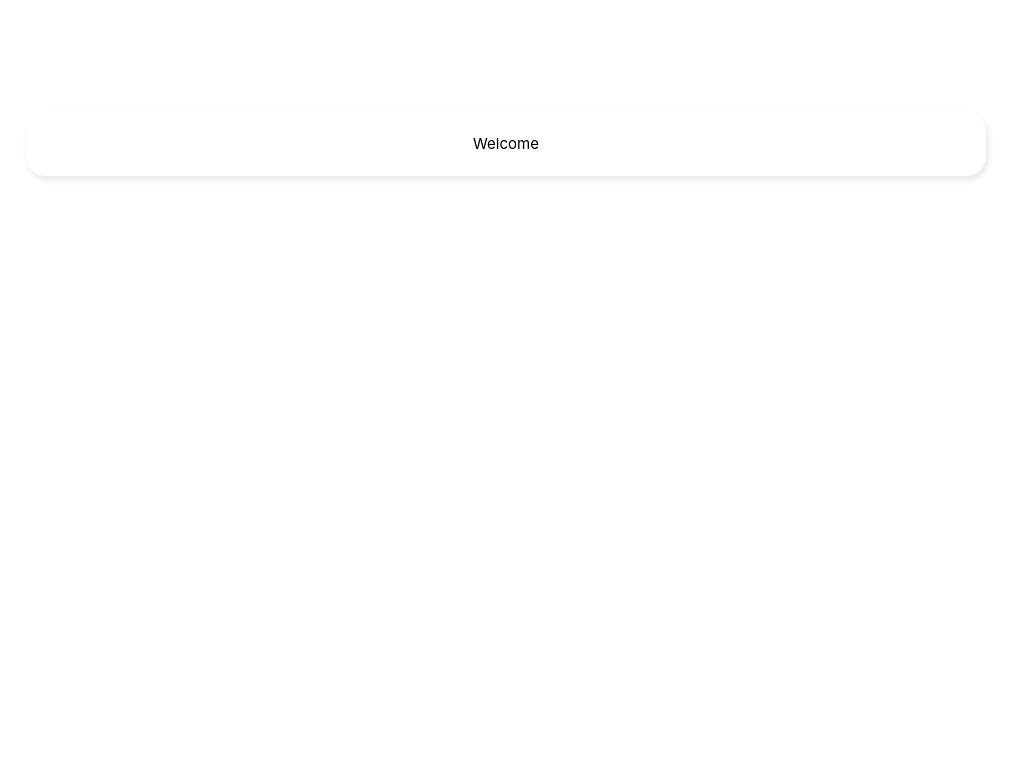
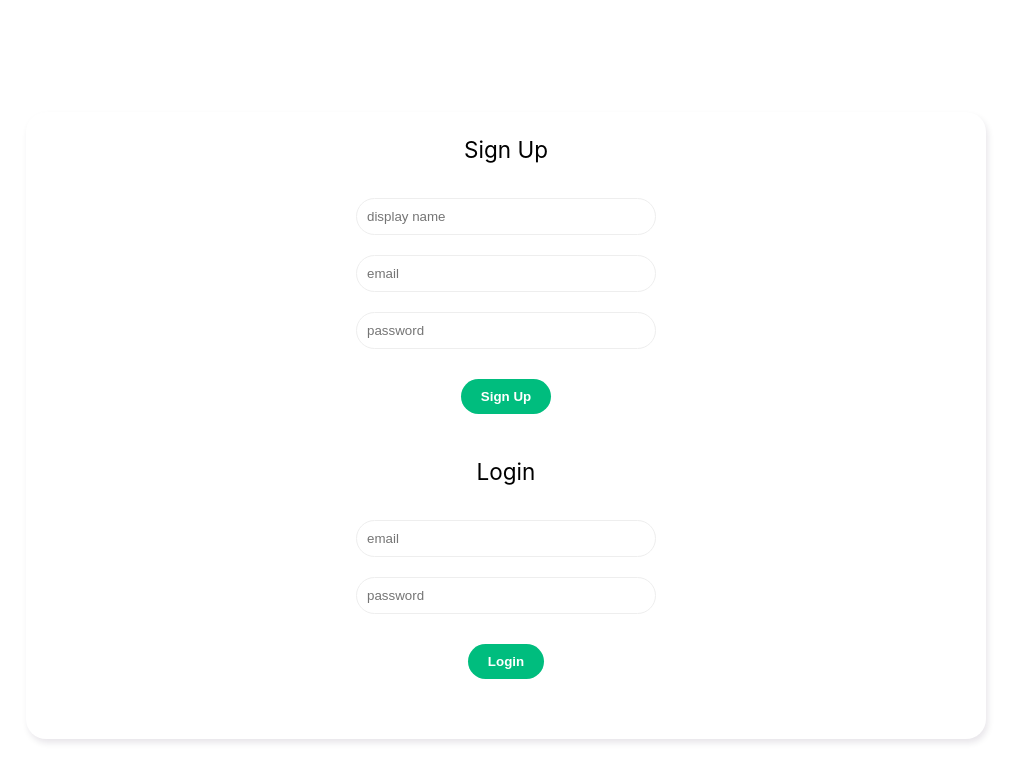
Before and after one commit to MadThura/live-chat-room, a Vue app: page / in a window 1280 px wide. Shown: the top 782 px of the page, without its empty margins (134-1153 px from the left). Built offline with nearby package versions, Linux system fonts and the light colour scheme.

Commit message:
make signup form and login form design

```diff
--- /dev/null
+++ b/src/components/Login.vue
@@ -0,0 +1,23 @@
+<script setup>
+import { ref } from 'vue';
+
+let displayName = ref("");
+let email = ref("");
+let password = ref("");
+
+let login = () => {
+    console.log(displayName.value, email.value, password.value)
+}
+
+</script>
+
+<template>
+    <h2>Login</h2>
+    <form @submit.prevent="login">
+        <input type="email" placeholder="email" v-model="email">
+        <input type="password" placeholder="password" v-model="password">
+        <button>Login</button>
+    </form>
+</template>
+
+<style></style>
--- /dev/null
+++ b/src/components/Signup.vue
@@ -0,0 +1,26 @@
+<script setup>
+import { ref } from 'vue';
+
+let displayName = ref("");
+let email = ref("");
+let password = ref("");
+
+let signUp = () => {
+    console.log(displayName.value, email.value, password.value)
+}
+
+</script>
+
+<template>
+  <h2>Sign Up</h2>
+  <form @submit.prevent="signUp">
+    <input type="text" placeholder="display name" v-model="displayName">
+    <input type="email" placeholder="email" v-model="email">
+    <input type="password" placeholder="password" v-model="password">
+    <button>Sign Up</button>
+  </form>
+</template>
+
+<style>
+
+</style>
--- a/src/views/Welcome.vue
+++ b/src/views/Welcome.vue
@@ -1,10 +1,12 @@
 <script setup>
-
+import Signup from '@/components/Signup.vue';
+import Login from '@/components/Login.vue';
 </script>
 
 <template>
     <div class="welcome container">
-        <p>Welcome</p>
+        <Signup></Signup>
+        <Login></Login>
     </div>
 </template>
 
@@ -13,4 +15,29 @@
     text-align: center;
     padding: 20px 0;
 }
+
+.welcome form {
+    width: 300px;
+    margin: 20px auto;
+}
+
+.welcome input {
+    width: 100%;
+    padding: 10px;
+    border-radius: 20px;
+    border: 1px solid #eee;
+    outline: none;
+    color: #999;
+    margin: 10px auto;
+}
+
+.welcome span {
+    font-weight: bold;
+    text-decoration: underline;
+    cursor: pointer;
+}
+
+.welcome button {
+    margin: 20px auto;
+}
 </style>
```
